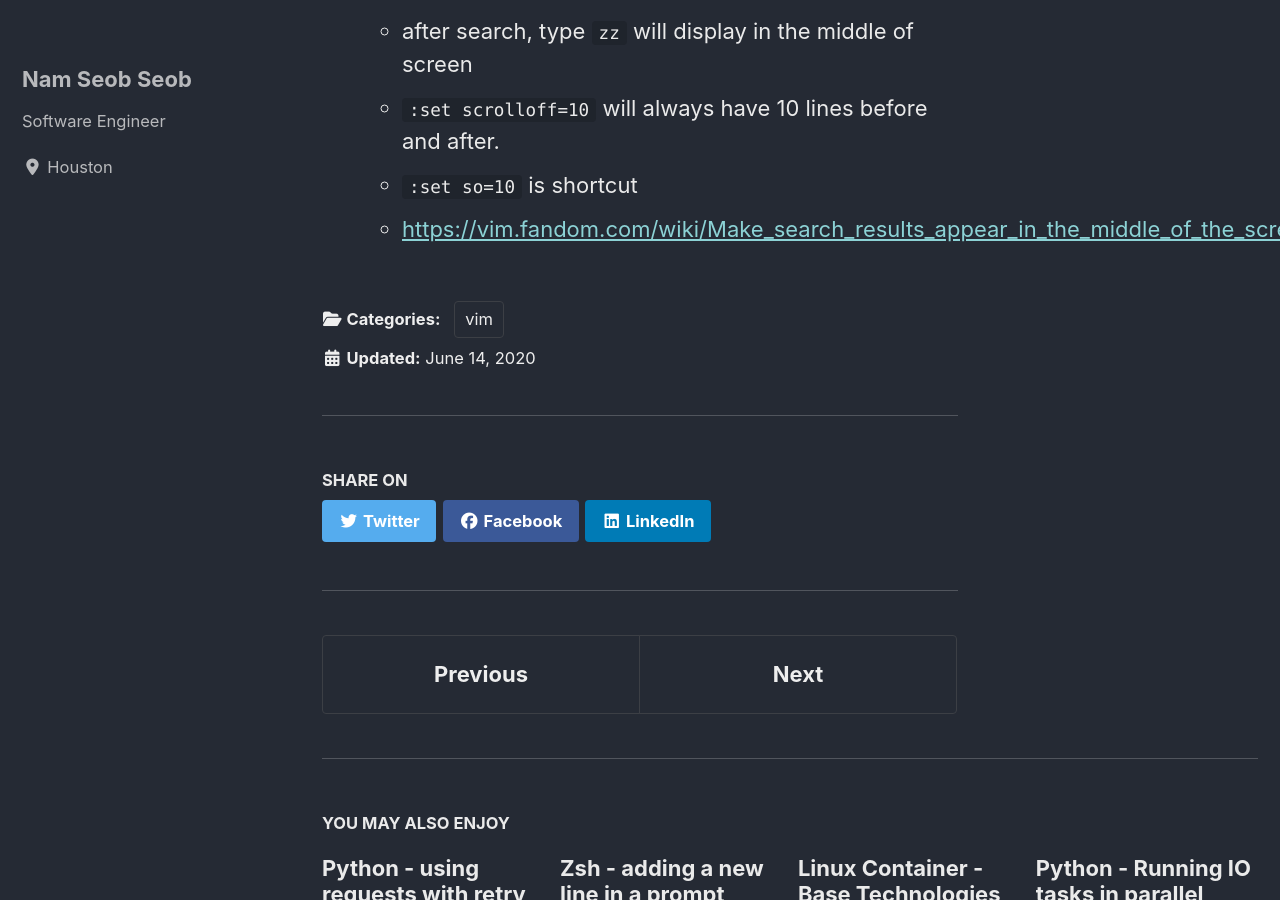
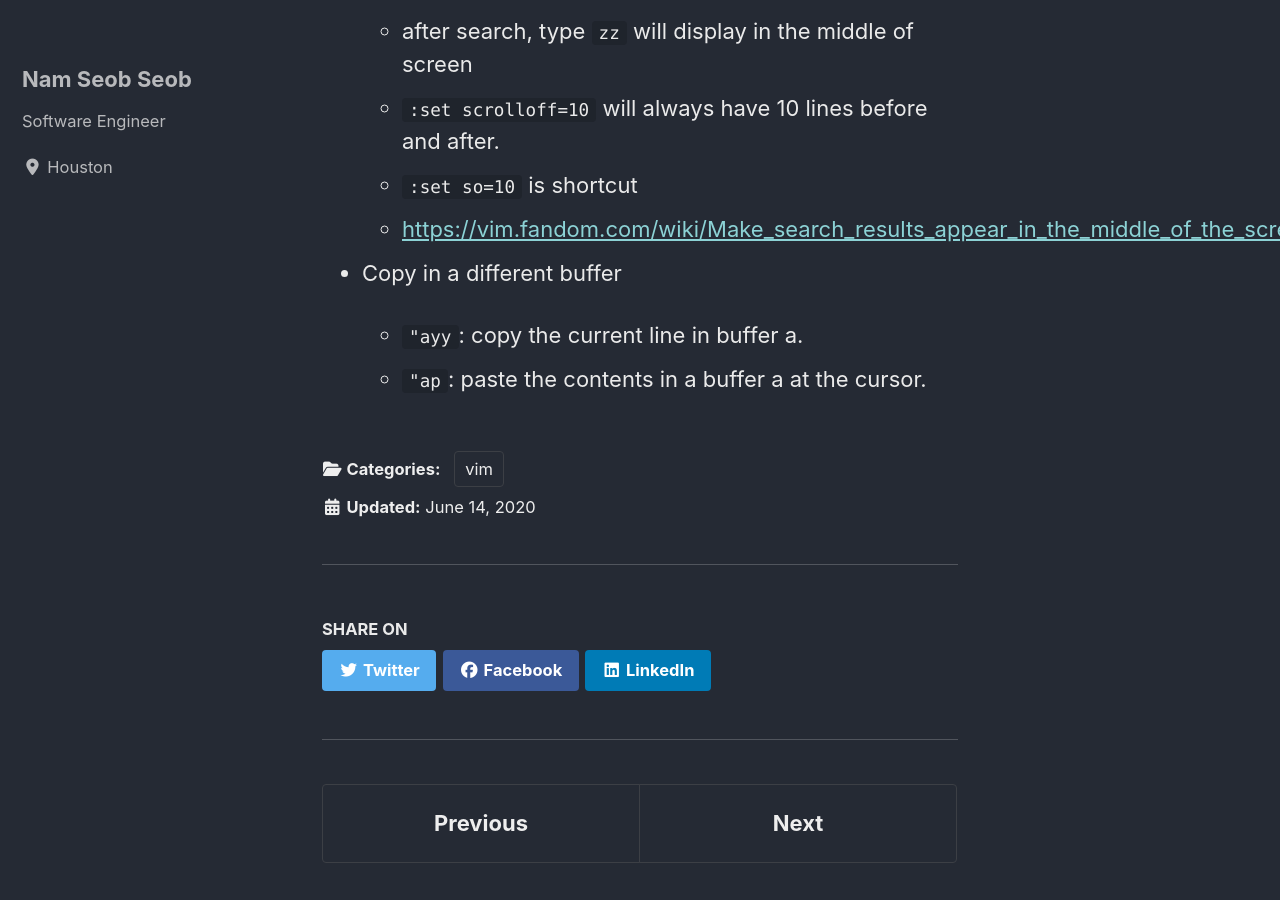
Before and after one commit to nsclass/nsclass.github.io, a Jekyll site: the page built from _posts/2020-06-14-vim-basic-commands.md, in a window 1280 px wide and 900 px high, scrolled down 4398 px. Built offline with Jekyll 4.4.1, drawn with Linux system fonts in a browser that asks for light colours; cached includes are drawn as plain includes; nearby versions of some CDN libraries.

Commit message:
copy buffer a

```diff
--- a/_posts/2020-06-14-vim-basic-commands.md
+++ b/_posts/2020-06-14-vim-basic-commands.md
@@ -122,3 +122,7 @@ You can use modifiers to change the meaning of a noun. Some modifiers are `i`, w
   - `:set scrolloff=10` will always have 10 lines before and after.
   - `:set so=10` is shortcut
   - [https://vim.fandom.com/wiki/Make_search_results_appear_in_the_middle_of_the_screen](https://vim.fandom.com/wiki/Make_search_results_appear_in_the_middle_of_the_screen)
+
+- Copy in a different buffer
+  - `"ayy`: copy the current line in buffer a.
+  - `"ap`: paste the contents in a buffer a at the cursor.
```
